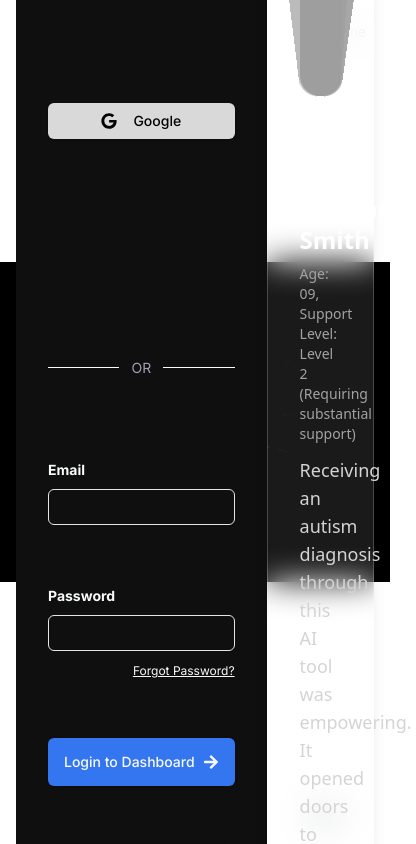
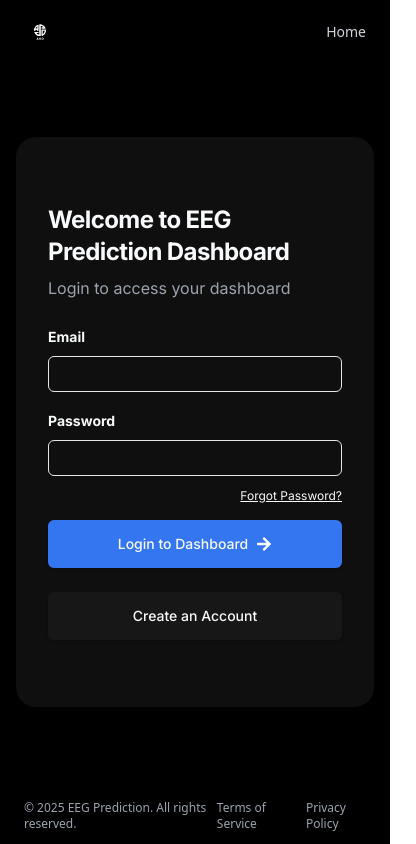
Before and after one commit to MuhammedZohaib/FYP-2025, a Next.js app in the folder asd-fyp-fa21/: page /auth/login in a window 390 px wide. Shown: the top 844 px of the page, 416 px wide, since content can reach past the window. Built offline with nearby package versions, Linux system fonts and the light colour scheme; grey boxes are pictures that could not be loaded.

Commit message:
fix(Auth-Forms): Fixed auth forms for proper responsiveness on mobile view

```diff
--- a/asd-fyp-fa21/src/app/auth/layout.tsx
+++ b/asd-fyp-fa21/src/app/auth/layout.tsx
@@ -32,18 +32,18 @@ export default function AuthLayout({
             <div className="absolute inset-0" style={{ opacity: 0.95 }} />
             <NavbarAuth />
             <div className="w-full max-w-[1200px] relative z-10 flex items-stretch my-16">
-              {/* Left panel remains unchanged */}
+              {/* Left panel - Form */}
               <div
-                className={`max-w-xl w-full grid bg-[#0f0f0f] rounded-l-[20px] p-8 text-slate-50 ${
+                className={`max-w-xl w-full grid bg-[#0f0f0f] rounded-[20px] md:rounded-l-[20px] md:rounded-r-none p-8 text-slate-50 ${
                   inter.className
                 } ${isSignup ? "min-h-[650px]" : "min-h-[570px]"}`}
               >
                 {children}
               </div>
 
-              {/* Right panel with conditional rendering */}
+              {/* Right panel - Testimonials (hidden on mobile) */}
               <div
-                className={`bg-white/10 backdrop-blur-lg border border-white/20 shadow-lg w-full relative px-4 rounded-r-[20px] ${
+                className={`hidden md:block bg-white/10 backdrop-blur-lg border border-white/20 shadow-lg w-full relative px-4 rounded-r-[20px] ${
                   isSignup ? "min-h-[650px]" : "min-h-[570px]"
                 }`}
               >
--- a/asd-fyp-fa21/src/app/auth/login/page.tsx
+++ b/asd-fyp-fa21/src/app/auth/login/page.tsx
@@ -1,31 +1,24 @@
-import Divider from "@/components/ui/divider";
 import LoginForm from "../../../components/login-form";
 import { Button } from "@/components/ui/button";
-import { FaGoogle } from "react-icons/fa";
 import Link from "next/link";
 
 export default function Login() {
   return (
-    <>
-      <div className="mb-3">
-        <h1 className="mb-3 text-xl font-bold">
+    <div className="flex flex-col justify-center space-y-6">
+      <div className="space-y-2">
+        <h1 className="text-2xl font-bold tracking-tight">
           Welcome to EEG Prediction Dashboard
         </h1>
-        <p>Login to EEG Prediction Dashboard</p>
+        <p className="text-gray-400">Login to access your dashboard</p>
       </div>
-      <div className="flex relative mb-3">
-        <Button className="w-full mt-3 bg-[#D9D9D9] text-black hover:text-white hover:bg-[#D9D9D9]/90">
-          <FaGoogle className="mr-2" />
-          Google
-        </Button>
-      </div>
-      <Divider />
+
       <LoginForm />
-      <Link href="/auth/signup" className="block w-full py-4">
+
+      <Link href="/auth/signup" className="block w-full">
         <Button type="button" className="py-6 w-full">
-          Signup to Dashboard
+          Create an Account
         </Button>
       </Link>
-    </>
+    </div>
   );
 }
--- a/asd-fyp-fa21/src/app/auth/signup/page.tsx
+++ b/asd-fyp-fa21/src/app/auth/signup/page.tsx
@@ -1,31 +1,24 @@
 import { Button } from "@/components/ui/button";
 import SignUpForm from "../../../components/signup-form";
-import { FaGoogle } from "react-icons/fa";
-import Divider from "@/components/ui/divider";
 import Link from "next/link";
 
 export default function SignUp() {
   return (
-    <>
-      <div className="mb-3">
-        <h1 className="mb-3 text-xl font-bold">
-          Welcom to EEG Prediction Dashboard
+    <div className="flex flex-col justify-center space-y-6">
+      <div className="space-y-2">
+        <h1 className="text-2xl font-bold tracking-tight">
+          Welcome to EEG Prediction Dashboard
         </h1>
-        <p>Signup to EEG Prediction Dashboard</p>
+        <p className="text-gray-400">Create your account to get started</p>
       </div>
-      <div className="flex relative mb-3">
-        <Button className="w-full mt-3 bg-[#D9D9D9] text-black hover:color-white hover:bg-[#D9D9D9]/90">
-          <FaGoogle />
-          Google
-        </Button>
-      </div>
-      <Divider />
+
       <SignUpForm />
-      <Link href="login" className="block w-full py-4">
+
+      <Link href="/auth/login" className="block w-full">
         <Button type="button" className="py-6 w-full">
-          Login to Dashboard
+          Already have an account? Login
         </Button>
       </Link>
-    </>
+    </div>
   );
 }
--- a/asd-fyp-fa21/src/components/ui/background-lines.tsx
+++ b/asd-fyp-fa21/src/components/ui/background-lines.tsx
@@ -15,12 +15,7 @@ export const BackgroundLines = ({
   };
 }) => {
   return (
-    <div
-      className={cn(
-        "h-[20rem] md:h-screen w-full bg-white dark:bg-black",
-        className
-      )}
-    >
+    <div className={cn("h-screen w-full bg-white dark:bg-black", className)}>
       <SVG svgOptions={svgOptions} />
       {children}
     </div>
--- a/asd-fyp-fa21/src/components/ui/divider.tsx
+++ b/asd-fyp-fa21/src/components/ui/divider.tsx
@@ -1,7 +1,7 @@
 export default function Divider() {
   return (
     <div className="py-6 grid place-items-center relative">
-      <p className="absolute text-sm text-gray-400 px-3 bg-[#0f0f0f]">OR</p>
+      <p className="absolute text-sm text-gray-400 px-3 bg-[#0f0f0f]"></p>
       <span className="w-full block h-[1px] bg-slate-50"></span>
     </div>
   );
```
